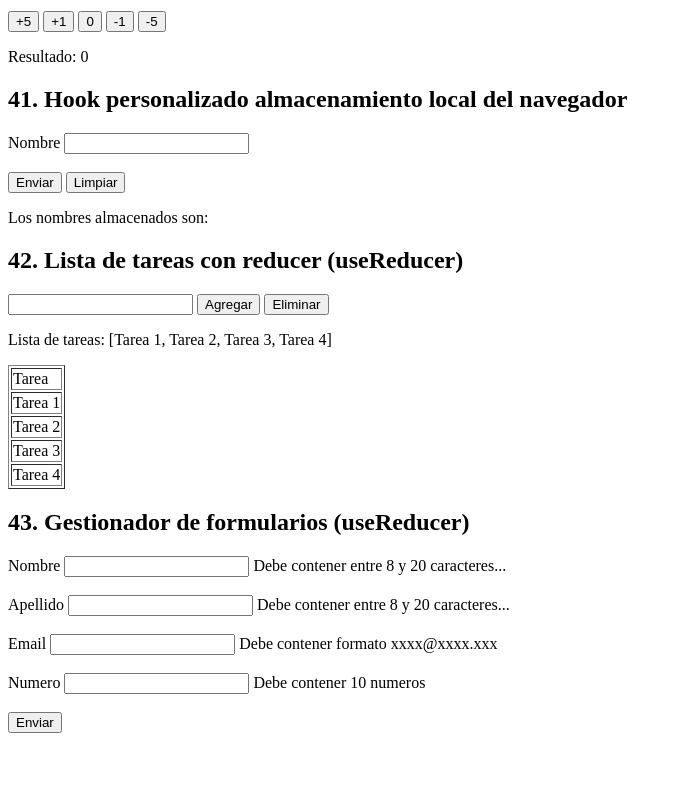
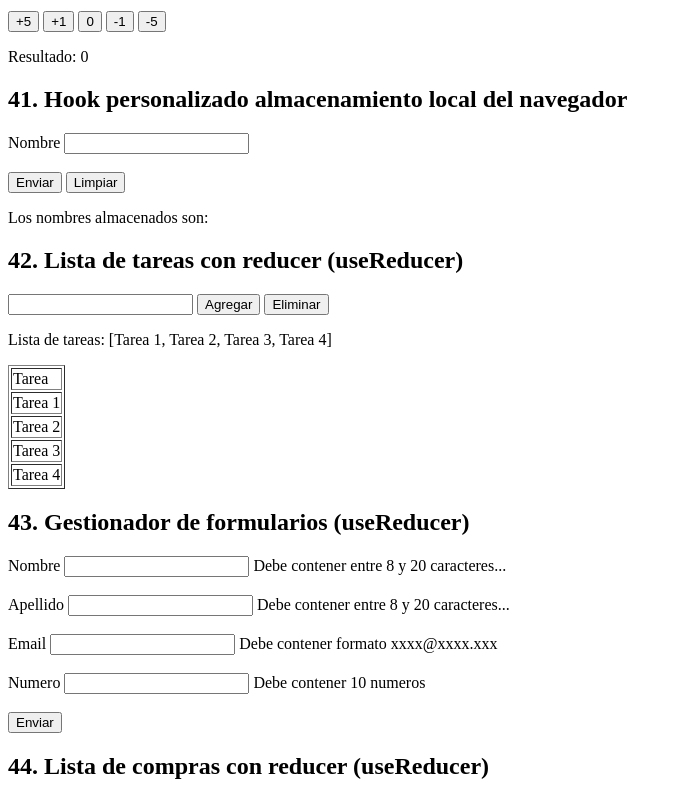
Before and after one commit to matiasmoscone1/practica-ejercicios-logica-programacion-react, a React (Vite) app: page / in a window 1280 px wide. Shown: the part 6950-7750 px from the top of the page, without its empty margins (0-682 px from the left). Before the commit the page ends 7691 px from the top, so only its background shows below. Built offline with nearby package versions, Linux system fonts and the light colour scheme.

Commit message:
Agregando ejercicio 44

```diff
--- a/src/App.jsx
+++ b/src/App.jsx
@@ -42,6 +42,7 @@ import ContadorUseReducer from './ejercicios/ContadorUseReducer';
 import HookPersonalizadoUseLocalStorage from './ejercicios/HookPersonalizadoUseLocalStorage';
 import ListaTareasReducer from './ejercicios/ListaTareasReducer';
 import GestionFormularioReducer from './ejercicios/GestionFormularioReducer';
+import ListaComprasReducer from './ejercicios/ListaComprasReducer';
 
 function App() {
 
@@ -97,6 +98,7 @@ function App() {
     <HookPersonalizadoUseLocalStorage />
     <ListaTareasReducer />
     <GestionFormularioReducer />
+    <ListaComprasReducer />
 
     </>
   )
--- a/src/ejercicios/GestionFormularioReducer.jsx
+++ b/src/ejercicios/GestionFormularioReducer.jsx
@@ -97,8 +97,6 @@ const GestionFormularioReducer = () => {
             <button onClick={(e) => {submitButton(e)}}>Enviar</button>
         </form>
 
-
-
     </>)
 
 }
--- /dev/null
+++ b/src/ejercicios/ListaComprasReducer.jsx
@@ -0,0 +1,26 @@
+
+//44. Lista de compras con cantidades: Crea un componente funcional de React para una lista
+//de compras. Usa useReducer para gestionar el estado que represente elementos de la lista
+//de compras con cantidades. Implementa la capacidad de agregar y quitar elementos,
+//así como la posibilidad de actualizar las cantidades.
+
+
+const ListaComprasReducer = () => {
+
+
+
+
+
+
+
+
+
+    return(<>
+        <h2>44. Lista de compras con reducer (useReducer)</h2>
+
+
+    </>)
+
+}
+
+export default ListaComprasReducer;
```
